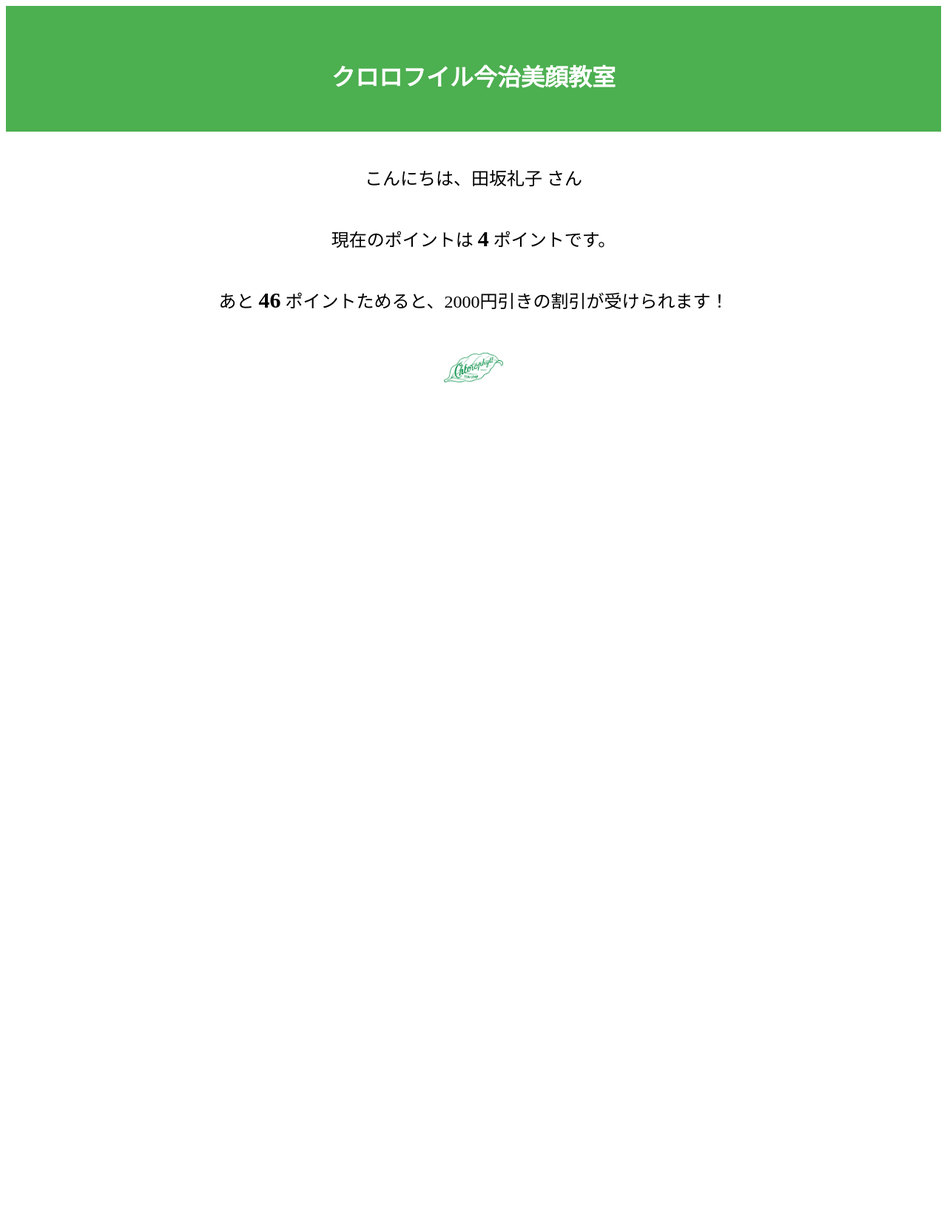
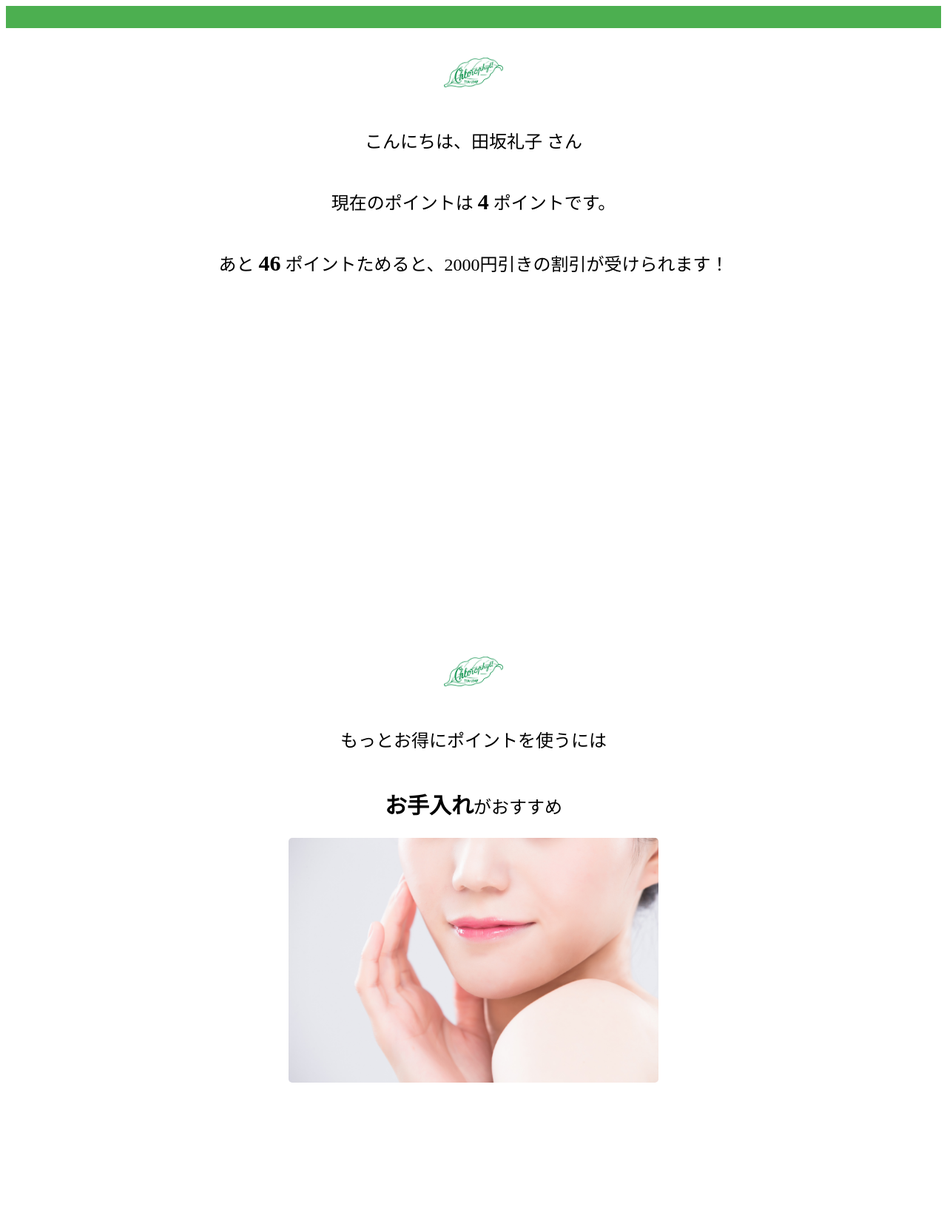
Before and after one commit to re912/point_test, a Flask app: page /view_points in a window 1280 px wide. Shown: the whole page at 74% size. Before the commit the page ends 517 px from the top, so only its background shows below. Run offline with Flask 3, Linux system fonts and the light colour scheme; a user stored in the database is signed in; data comes from the database, SQL or seed files in the repository.

Commit message:
画像追加

```diff
--- a/static/style.css
+++ b/static/style.css
@@ -28,6 +28,10 @@ nav ul li a:hover {
 nav ul li a:active {
     background-color: #3e8e41; /* クリック時の背景色 */
 }
+nav ul li {
+    font-size: 12px; /* フォントサイズを12pxに設定 */
+}
+
 
 /* main部分のスタイル */
 main {
@@ -41,6 +45,7 @@ main {
 /* フォームのスタイル */
 form {
     display: flex; /* フレックスボックスを使用 */
+    flex-direction: column; /* 子要素を縦に並べる */
     justify-content: center; /* 中央に配置 */
     align-items: center; /* 縦方向も中央揃え */
     margin-top: 20px; /* h1との間に余白を追加 */
@@ -57,7 +62,7 @@ input[type="text"], input[type="number"], input[type="password"] {
     display: block; /* 各入力要素をブロック表示 */
     margin: 10px 0; /* 上下に余白を追加 */
     width: 80%; /* 入力フィールドの幅を調整（必要に応じて変更） */
-    max-width: 300px; /* 入力フィールドの最大幅を設定 */
+    max-width: 200px; /* 入力フィールドの最大幅を設定 */
 }
 
 /* ボタンのスタイル */
@@ -85,7 +90,7 @@ button[type="submit"], input[type="submit"] {
     }
 
     form {
-        flex-direction: row; /* 横並びにする */
+        flex-direction: column; /* 横並びにする */
         flex-wrap: wrap; /* 必要に応じて折り返し */
     }
 }
--- a/templates/view_points.html
+++ b/templates/view_points.html
@@ -20,8 +20,8 @@
             background-color: #4CAF50;
             color: white;
             text-align: center;
-            padding: 50px 0;
-            height: 70px;
+            padding: 5px 0;
+            height: 20px;
         }
 
         .image-class {
@@ -39,8 +39,21 @@
             height: 100vh;              /* 画面の高さ全体を使う */
             text-align: center;         /* テキストを中央揃え */
             flex-direction: column;     /* 要素を縦に並べる */
-            padding-top: 20px;         /* 上部に余白を追加 */
+            padding-top: 10px;         /* 上部に余白を追加 */
         }
+        /* CSS */
+.image-container {
+    display: flex; /* 横並びにする */
+    justify-content: center; /* 画像を中央揃え */
+    gap: 10px; /* 画像の間に余白を設定 */
+}
+
+.image-container img {
+    width: 500px; /* 画像の幅を調整 */
+    height: auto; /* 高さを自動調整 */
+    border-radius: 5px; /* 画像の角を丸くする（オプション） */
+}
+
 
         /* スマホなど小さい画面でも対応するためのレスポンシブ対応 */
         @media (max-width: 768px) {
@@ -51,11 +64,11 @@
     </style>
 </head>
 <body>
-    <header>
-        <h1>クロロフイル今治美顔教室</h1>
-    </header>
+    <header></header>
+    <div class="container">
+        <!-- ここに画像を挿入 -->
+        <img src="{{ url_for('static', filename='leaf_logo.gif') }}" class="image-class" alt="葉っぱロゴ">
 
-    <div class="container">
         <p>こんにちは、{{ customer_name }} さん</p>
         <p>現在のポイントは <strong>{{ customer_points }}</strong> ポイントです。</p>
 
@@ -65,9 +78,16 @@
         {% else %}
             <p>おめでとうございます！割引が受けられます！</p>
         {% endif %}
+    </div>
 
+    <div class="container">
         <!-- ここに画像を挿入 -->
         <img src="{{ url_for('static', filename='leaf_logo.gif') }}" class="image-class" alt="葉っぱロゴ">
+        <p>もっとお得にポイントを使うには</p>
+        <p><strong>お手入れ</strong>がおすすめ</p>
+        <div class="image-container">
+            <img src="{{ url_for('static', filename='oteire.png') }}" alt="お手入れ">
+        </div>
     </div>
 
 </body>
```
Also changed, not shown: static/oteire.png (added).
